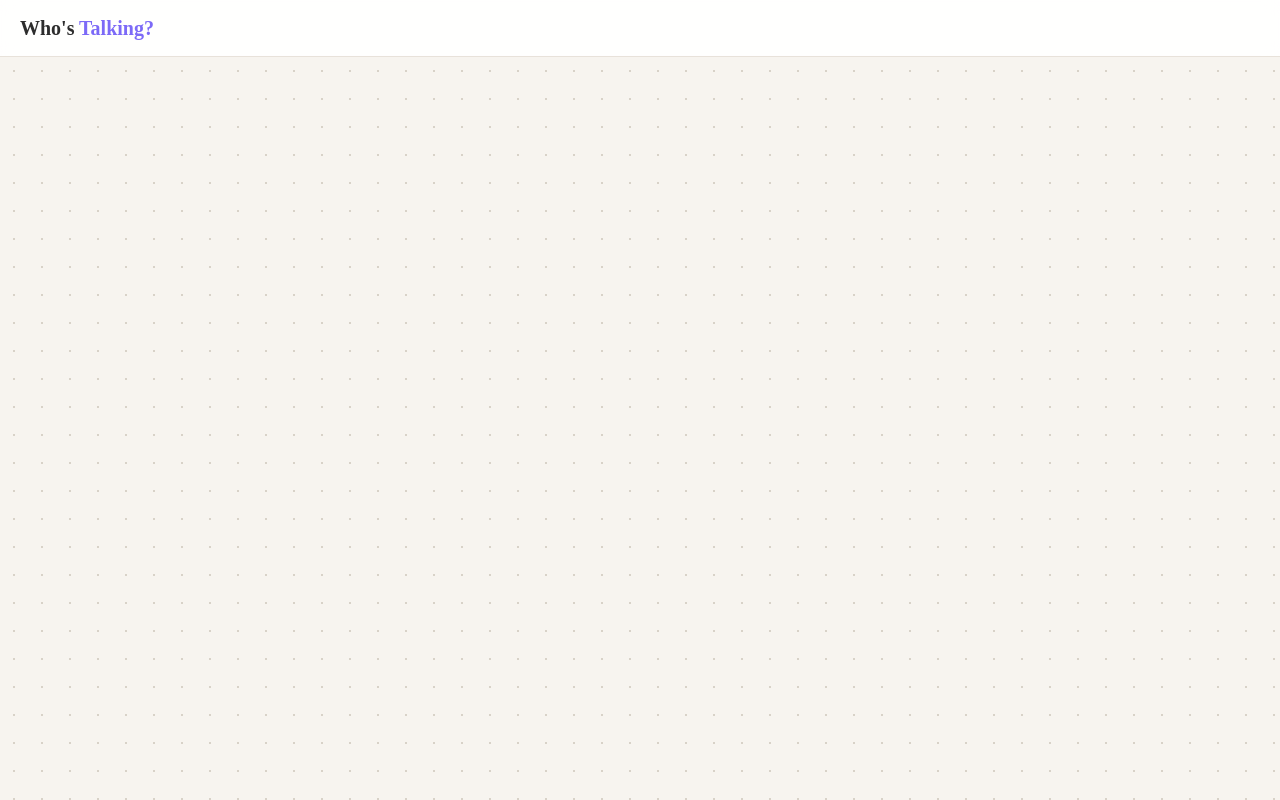
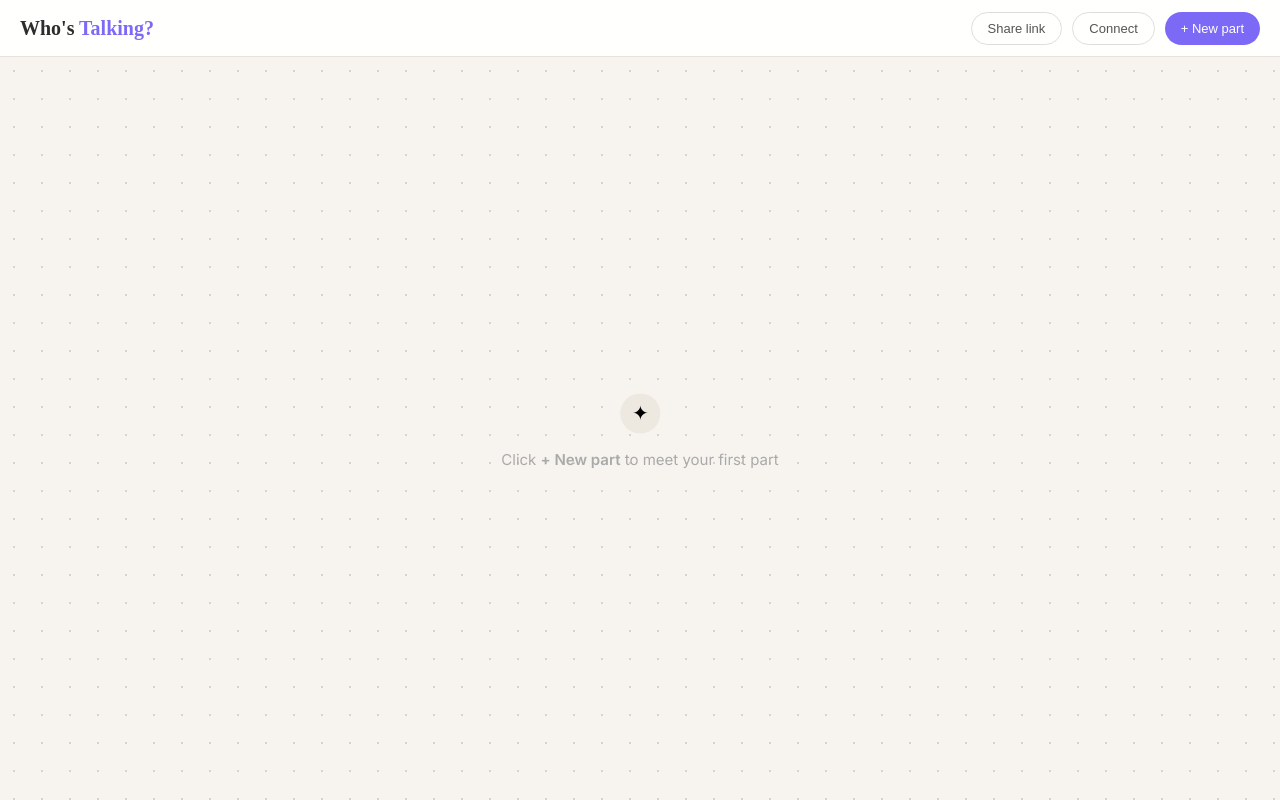
Before and after one commit to crlang10101992/whos-talking, a React (Vite) app: page / in a window 1280 px wide. Built offline with nearby package versions, Linux system fonts and the light colour scheme; a web font is replaced by a local one.

Commit message:
feat: wire up canvas, toolbar, blobs, and connection lines

```diff
--- a/src/components/Canvas.tsx
+++ b/src/components/Canvas.tsx
@@ -1 +1,85 @@
-export default function Canvas(_: any) { return <div className="canvas" /> }
+import { useRef, useState, RefObject } from 'react'
+import type { Blob, Connection } from '../types'
+import BlobWrapper from './BlobWrapper'
+import ConnectionsSvg from './ConnectionsSvg'
+
+interface Props {
+  canvasRef: RefObject<HTMLDivElement>
+  blobs: Blob[]
+  connections: Connection[]
+  selectedId: string | null
+  connectMode: boolean
+  connectingFrom: string | null
+  onBlobClick: (id: string) => void
+  onBlobMove: (id: string, x: number, y: number) => void
+  onCanvasClick: () => void
+  onCancelConnect: () => void
+  onOpenLineEditor: (connId: string, screenX: number, screenY: number) => void
+}
+
+export default function Canvas({
+  canvasRef, blobs, connections, selectedId, connectMode, connectingFrom,
+  onBlobClick, onBlobMove, onCanvasClick, onCancelConnect, onOpenLineEditor,
+}: Props) {
+  const [mousePos, setMousePos] = useState<{ x: number; y: number } | null>(null)
+
+  function handleCanvasClick(e: React.MouseEvent) {
+    if (e.target !== canvasRef.current) return
+    if (connectMode) { onCancelConnect(); return }
+    onCanvasClick()
+  }
+
+  function handleMouseMove(e: React.MouseEvent) {
+    if (!connectMode || !connectingFrom) return
+    const rect = canvasRef.current?.getBoundingClientRect()
+    if (!rect) return
+    setMousePos({ x: e.clientX - rect.left, y: e.clientY - rect.top })
+  }
+
+  function handleMouseLeave() {
+    setMousePos(null)
+  }
+
+  const isEmpty = blobs.length === 0
+
+  return (
+    <div
+      ref={canvasRef}
+      className={`canvas${connectMode ? ' connect-mode' : ''}`}
+      onClick={handleCanvasClick}
+      onMouseMove={handleMouseMove}
+      onMouseLeave={handleMouseLeave}
+    >
+      <ConnectionsSvg
+        blobs={blobs}
+        connections={connections}
+        connectingFrom={connectingFrom}
+        mousePos={mousePos}
+        onLineClick={onOpenLineEditor}
+      />
+
+      {blobs.map((blob, index) => (
+        <BlobWrapper
+          key={blob.id}
+          blob={blob}
+          index={index}
+          isSelected={blob.id === selectedId}
+          isConnectingSource={blob.id === connectingFrom}
+          connectMode={connectMode}
+          onClick={() => onBlobClick(blob.id)}
+          onMove={(x, y) => onBlobMove(blob.id, x, y)}
+        />
+      ))}
+
+      {isEmpty && (
+        <div className="empty-state">
+          <svg width="48" height="48" viewBox="0 0 48 48">
+            <circle cx="24" cy="24" r="20" fill="#EDE8E0"/>
+            <text x="24" y="30" textAnchor="middle" fontSize="20">✦</text>
+          </svg>
+          <p>Click <strong>+ New part</strong> to meet your first part</p>
+        </div>
+      )}
+    </div>
+  )
+}
--- /dev/null
+++ b/src/components/ConnectionsSvg.tsx
@@ -0,0 +1,100 @@
+import { useRef } from 'react'
+import type { Blob, Connection } from '../types'
+import { getBlobCenter } from '../utils'
+
+interface Props {
+  blobs: Blob[]
+  connections: Connection[]
+  connectingFrom: string | null
+  mousePos: { x: number; y: number } | null
+  onLineClick: (connId: string, screenX: number, screenY: number) => void
+}
+
+export default function ConnectionsSvg({ blobs, connections, connectingFrom, mousePos, onLineClick }: Props) {
+  const svgRef = useRef<SVGSVGElement>(null)
+
+  const getCenter = (blobId: string) => {
+    const blob = blobs.find(b => b.id === blobId)
+    return blob ? getBlobCenter(blob) : null
+  }
+
+  const sourceCenter = connectingFrom ? getCenter(connectingFrom) : null
+
+  return (
+    <svg
+      ref={svgRef}
+      style={{
+        position: 'absolute', inset: 0,
+        width: '100%', height: '100%',
+        overflow: 'visible', pointerEvents: 'none', zIndex: 0,
+      }}
+    >
+      {/* Rendered connections */}
+      {connections.map(conn => {
+        const from = getCenter(conn.from)
+        const to = getCenter(conn.to)
+        if (!from || !to) return null
+        const mx = (from.x + to.x) / 2
+        const my = (from.y + to.y) / 2
+        const labelW = conn.label ? Math.max(conn.label.length * 6.5 + 20, 40) : 0
+        const labelH = 20
+
+        return (
+          <g key={conn.id}>
+            {/* Visible dashed line */}
+            <line
+              x1={from.x} y1={from.y} x2={to.x} y2={to.y}
+              stroke="#7C6AF7" strokeWidth="2"
+              strokeDasharray="7,5" strokeLinecap="round"
+              style={{ pointerEvents: 'none' }}
+            />
+
+            {/* Label pill */}
+            {conn.label && (
+              <>
+                <rect
+                  x={mx - labelW / 2} y={my - labelH / 2}
+                  width={labelW} height={labelH} rx={10}
+                  fill="white" stroke="#C4BAF0" strokeWidth="1"
+                  style={{ pointerEvents: 'none' }}
+                />
+                <text
+                  x={mx} y={my + 4}
+                  textAnchor="middle"
+                  fontFamily="Inter, sans-serif" fontSize="11" fill="#555"
+                  style={{ pointerEvents: 'none' }}
+                >
+                  {conn.label}
+                </text>
+              </>
+            )}
+
+            {/* Wide invisible hit zone */}
+            <line
+              x1={from.x} y1={from.y} x2={to.x} y2={to.y}
+              stroke="transparent" strokeWidth="20"
+              style={{ pointerEvents: 'stroke', cursor: 'pointer' }}
+              onClick={(e) => {
+                e.stopPropagation()
+                const rect = svgRef.current?.closest('.canvas')?.getBoundingClientRect()
+                onLineClick(conn.id, (rect?.left ?? 0) + mx, (rect?.top ?? 0) + my)
+              }}
+            />
+          </g>
+        )
+      })}
+
+      {/* Preview line while connecting */}
+      {sourceCenter && mousePos && (
+        <line
+          x1={sourceCenter.x} y1={sourceCenter.y}
+          x2={mousePos.x} y2={mousePos.y}
+          stroke="#7C6AF7" strokeWidth="2"
+          strokeDasharray="6,5" strokeLinecap="round"
+          opacity="0.5"
+          style={{ pointerEvents: 'none' }}
+        />
+      )}
+    </svg>
+  )
+}
--- a/src/components/Toolbar.tsx
+++ b/src/components/Toolbar.tsx
@@ -1 +1,24 @@
-export default function Toolbar(_: any) { return <div className="toolbar"><div className="app-name">Who's <span>Talking?</span></div></div> }
+interface Props {
+  connectMode: boolean
+  onToggleConnect: () => void
+  onAddBlob: () => void
+  onShare: () => void
+}
+
+export default function Toolbar({ connectMode, onToggleConnect, onAddBlob, onShare }: Props) {
+  return (
+    <div className="toolbar">
+      <div className="app-name">Who's <span>Talking?</span></div>
+      <div className="toolbar-actions">
+        <button className="btn btn-ghost" onClick={onShare}>Share link</button>
+        <button
+          className={`btn btn-connect${connectMode ? ' active' : ''}`}
+          onClick={onToggleConnect}
+        >
+          Connect
+        </button>
+        <button className="btn btn-primary" onClick={onAddBlob}>+ New part</button>
+      </div>
+    </div>
+  )
+}
```
